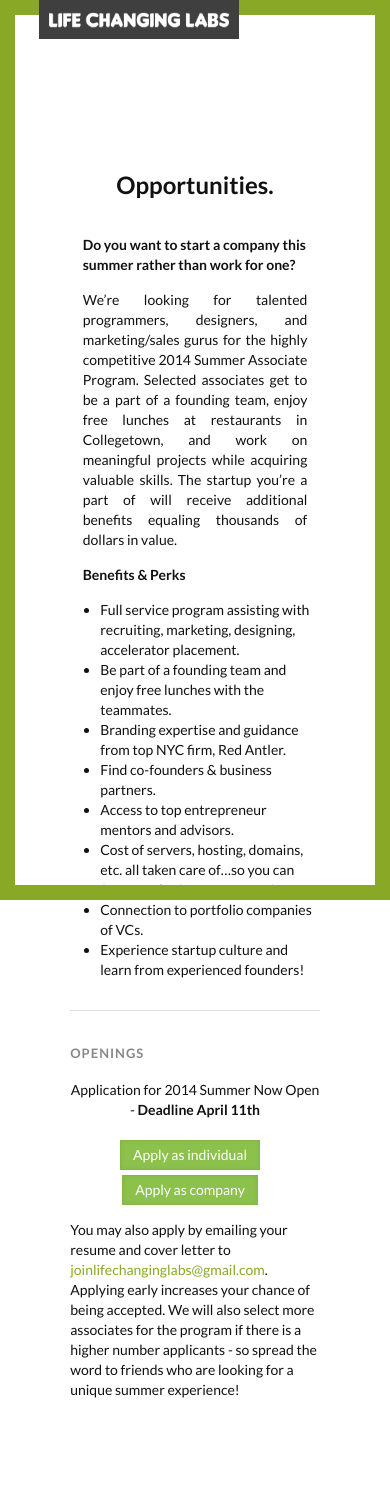
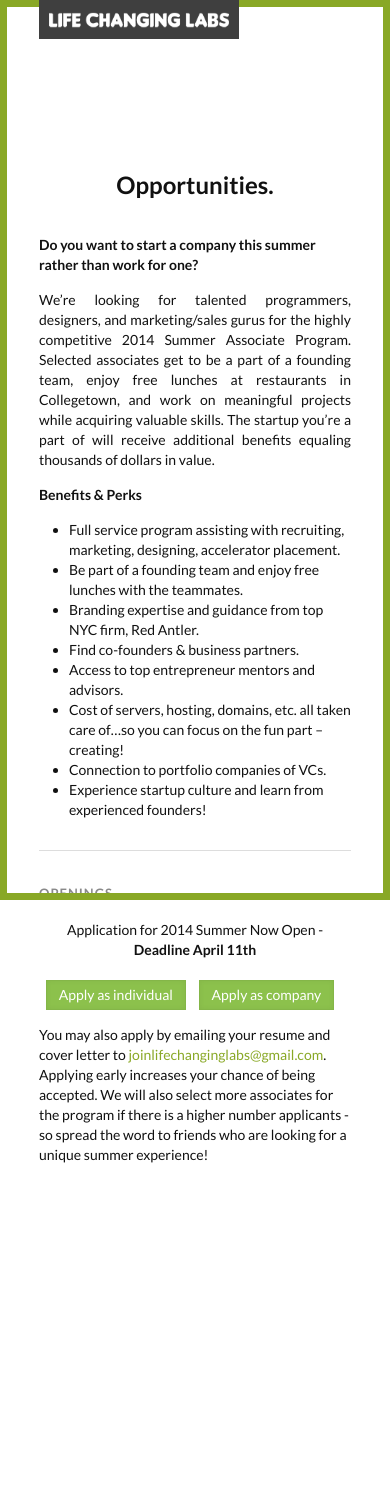
Before and after one commit to alilybit/alilybit.github.io, a Jekyll site: the page built from opportunities/index.html, in a window 390 px wide. Built offline with Jekyll 4.4.1, drawn with Linux system fonts in a browser that asks for light colours; nearby versions of some CDN libraries; library files that are not in the unit come from our copies; after the commit the page ends 1255 px from its top, so only the background shows below that.

Commit message:
slight changes on mobile layout

```diff
--- a/assets/css/main.css
+++ b/assets/css/main.css
@@ -175,6 +175,18 @@ a:hover {
   bottom: 0;
 }
 
+@media only screen and (max-width: 767px){
+  .lc-border-bottom,
+  .lc-border-top {
+    height: 7px;
+  }
+
+  .lc-border-left,
+  .lc-border-right {
+    width: 7px;
+  }
+}
+
 .lc-banner-logo {
   position: fixed;
   top: 0px;
@@ -267,7 +279,6 @@ br .uk-width-medium*{
   transform: translate3d(0,0,100px);
 }
 
-/*Media queries to alter font size and menu format with screen width*/
 @media only screen and (max-width: 767px){
   #mobile-head, .modalbutton {
     visibility: none;
@@ -284,6 +295,9 @@ br .uk-width-medium*{
 }
 
 @media (max-device-width: 767px){
+  body {
+    font-size: 15px;
+  }
   #non-mobile-head, .offcanvasbutton {
     visibility:collapse;
   }
@@ -392,10 +406,6 @@ body.about .lc-section .lc-img-half-container {
 }
 
 @media (max-device-width: 767px) {
-  body.about {
-    font-size: 15px;
-  }
-
   .pic-respond{
       visibility: visible;
   }
@@ -446,7 +456,7 @@ body.companies .lc-section .lc-list {
 
 @media (min-device-width: 767px) {
 	body.companies .lc-section .lc-list .lc-list-img {
-	  border-right: 2px solid #aaaaaa;
+	  border-right: 1px solid #aaaaaa;
 	}
 }
 
@@ -639,7 +649,7 @@ body.blog .lc-post blockquote {
 body.blog .lc-list {
   overflow-y: scroll;
   -webkit-overflow-scrolling: touch;
-  padding: 125px 0 50px;
+  padding: 40px 0 50px;
   color: #777777;
 }
 
@@ -677,7 +687,7 @@ body.blog button {
 		visibility:collapse;
 	}
 
-	body.blog .lc-latest, body.blog .lc-latest .article {
+	body.blog .lc-post, body.blog .lc-post .article {
 		width:100%;
 		border-right:none;
 	}
--- a/blog/index.html
+++ b/blog/index.html
@@ -24,7 +24,7 @@ id: blog
 		</div>
 	</div>
 
-	<div class="lc-latest uk-width-7-10 uk-float-left uk-height-1-1">
+	<div class="lc-post uk-width-7-10 uk-float-left uk-height-1-1">
 		<div class="article uk-width-4-5">
 			<div class="lc-text-smallcaps lc-text-bolder lc-text-mute uk-text-center">latest post</div>
 			<br>
--- a/companies/index.html
+++ b/companies/index.html
@@ -37,7 +37,7 @@ id: companies
 	</div>
 	{% for company in site.data.companies %}
 	<div class="lc-list uk-width-1-1 uk-container-center lc-no-overflow uk-hidden">
-		<div class="lc-list-img uk-width-large-1-4 uk-width-medium-1-2 uk-width-1-2 uk-float-left"><img class="uk-width-2-3" src="{{ site.url }}/assets/img/{{ company.img }}"></div>
+		<div class="lc-list-img uk-width-large-1-4 uk-width-medium-1-2 uk-width-1-2 uk-float-left uk-text-center"><img class="uk-width-2-3" src="{{ site.url }}/assets/img/{{ company.img }}"></div>
 		<div class="lc-list-detail uk-width-large-3-4 uk-float-left uk-text-left">
 			<div class="uk-width-9-10 uk-container-center">
 				<span class="lc-category">Company: </span>{{ company.company }}<br>
--- a/invest/index.html
+++ b/invest/index.html
@@ -7,10 +7,10 @@ id: invest
 <div class="lc-section uk-width-4-5 uk-container-center uk-text-center lc-no-overflow">
 	<div class="lc-title">Invest.</div>
 	<br><br>
-	<div class="uk-width-4-5 uk-container-center uk-text-left">
+	<div class="uk-width-large-4-5 uk-width-medium-4-5 uk-width-1-1 uk-container-center uk-text-left">
 		<p>Our first summer was funded entirely by the two co-founders on a shoestring budget which proved LCL’s model of launching sustainable ventures more efficiently.</p>
  		<p>We are excited to grow our program to accept more top students launching the best startups at Cornell. If you are as excited as we are about furthering entrepreneurship and want to invest together with us, we’d love to hear from you.</p>
- 		<br>
+ 		<br class="uk-hidden-small">
  		<p>Please email us at <a href="mailto:contactlifechanginglabs@gmail.com">contactlifechanginglabs@gmail.com</a> to learn more about investing with LCL.</p>
 	</div>
 </div>
--- a/opportunities/index.html
+++ b/opportunities/index.html
@@ -7,14 +7,14 @@ id: opportunities
 <div class="lc-section uk-width-4-5 uk-container-center uk-text-center lc-no-overflow">
 	<div class="lc-title">Opportunities.</div>
 	<br><br>
-	<div class="uk-width-4-5 uk-container-center lc-no-overflow">
+	<div class="uk-width-large-4-5 uk-width-medium-4-5 uk-width-1-1 uk-container-center lc-no-overflow">
 		<div class="uk-width-large-1-2 uk-width-1-1 uk-float-left">
-			<p class="uk-container-center uk-width-9-10 uk-text-left"><b>Do you want to start a company this summer rather than work for one?</b></p>
-			<p class="uk-container-center uk-width-9-10 uk-text-justify">We’re looking for talented programmers, designers, and marketing/sales gurus for the highly competitive 2014 Summer Associate Program. Selected associates get to be a part of a founding team, enjoy free lunches at restaurants in Collegetown, and work on meaningful projects while acquiring valuable skills. The startup you’re a part of will receive additional benefits equaling thousands of dollars in value.</p>
+			<p class="uk-container-center uk-container-center uk-width-large-9-10 uk-width-medium-9-10 uk-text-left"><b>Do you want to start a company this summer rather than work for one?</b></p>
+			<p class="uk-container-center uk-container-center uk-width-large-9-10 uk-width-medium-9-10 uk-text-justify">We’re looking for talented programmers, designers, and marketing/sales gurus for the highly competitive 2014 Summer Associate Program. Selected associates get to be a part of a founding team, enjoy free lunches at restaurants in Collegetown, and work on meaningful projects while acquiring valuable skills. The startup you’re a part of will receive additional benefits equaling thousands of dollars in value.</p>
 		</div>
 		<div class="uk-width-large-1-2 uk-width-1-1 uk-float-left">
-			<p class="uk-container-center uk-width-9-10 uk-text-left"><b>Benefits &#38; Perks</b></p>
-			<p class="uk-container-center uk-width-9-10 uk-text-left">
+			<p class="uk-container-center uk-container-center uk-width-large-9-10 uk-width-medium-9-10 uk-text-left"><b>Benefits &#38; Perks</b></p>
+			<p class="uk-container-center uk-container-center uk-width-large-9-10 uk-width-medium-9-10 uk-text-left">
 				<ul class="uk-text-left">
 				    <li>Full service program assisting with recruiting, marketing, designing, accelerator placement.</li>
 				    <li>Be part of a founding team and enjoy free lunches with the teammates.</li>
@@ -28,9 +28,9 @@ id: opportunities
 			</p>
 		</div>
 	</div>
-	<hr class="uk-width-4-5 uk-container-center">
+	<hr class="uk-width-large-4-5 uk-width-medium-4-5 uk-width-1-1 uk-container-center">
 	<br>
-	<div class="uk-width-4-5 uk-container-center">
+	<div class="uk-width-large-4-5 uk-width-medium-4-5 uk-width-1-1 uk-container-center">
 		<div class="lc-text-medium lc-text-bold lc-text-smallcaps lc-text-mute uk-text-left">Openings</div>
 		<br>
 		<div class="uk-width-1-1 uk-text-left">
```
Also changed, not shown: bootcamp/index.html (+5 -5 lines).
